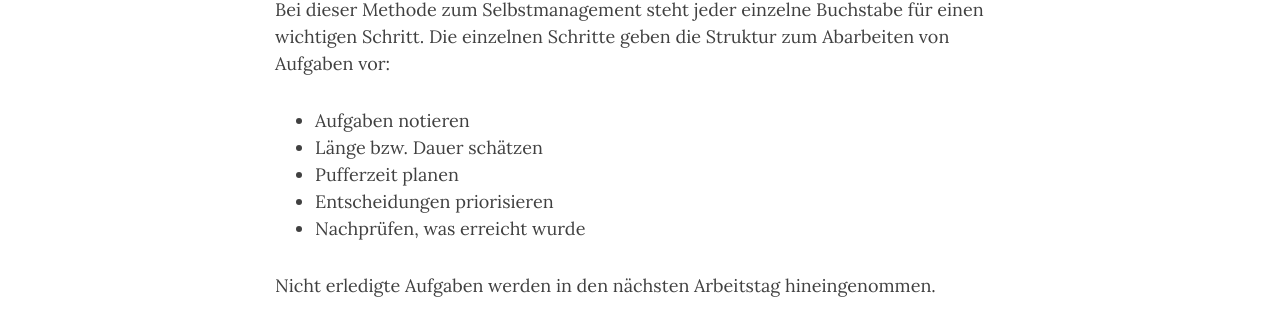
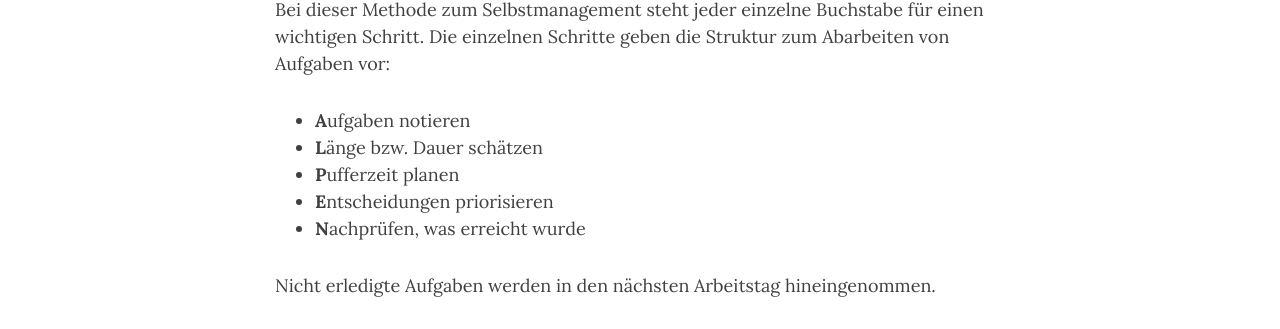
Before and after one commit to taskoj/adhe, a Jekyll site: the page built from _posts/2024-11-01-ALPEN.md, in a window 1280 px wide and 900 px high, scrolled down 661 px. Shown: the part 151-480 px from the top of the window. Built offline with Jekyll 4.4.1, drawn with Linux system fonts in a browser that asks for light colours; comment, search, counter and statistics services are not loaded.

Commit message:
2024-11-01-ALPEN.md aktualisieren

```diff
--- a/_posts/2024-11-01-ALPEN.md
+++ b/_posts/2024-11-01-ALPEN.md
@@ -14,11 +14,11 @@ Die **ALPEN-Methode** ist eine Methode, die beim Selbstmanagement unterstützt.
 
 Bei dieser Methode zum Selbstmanagement steht jeder einzelne Buchstabe für einen wichtigen Schritt. Die einzelnen Schritte geben die Struktur zum Abarbeiten von Aufgaben vor:
 
-* Aufgaben notieren
-* Länge bzw. Dauer schätzen
-* Pufferzeit planen
-* Entscheidungen priorisieren
-* Nachprüfen, was erreicht wurde
+* **A**ufgaben notieren
+* **L**änge bzw. Dauer schätzen
+* **P**ufferzeit planen
+* **E**ntscheidungen priorisieren
+* **N**achprüfen, was erreicht wurde
 
 Nicht erledigte Aufgaben werden in den nächsten Arbeitstag hineingenommen.
 
```
